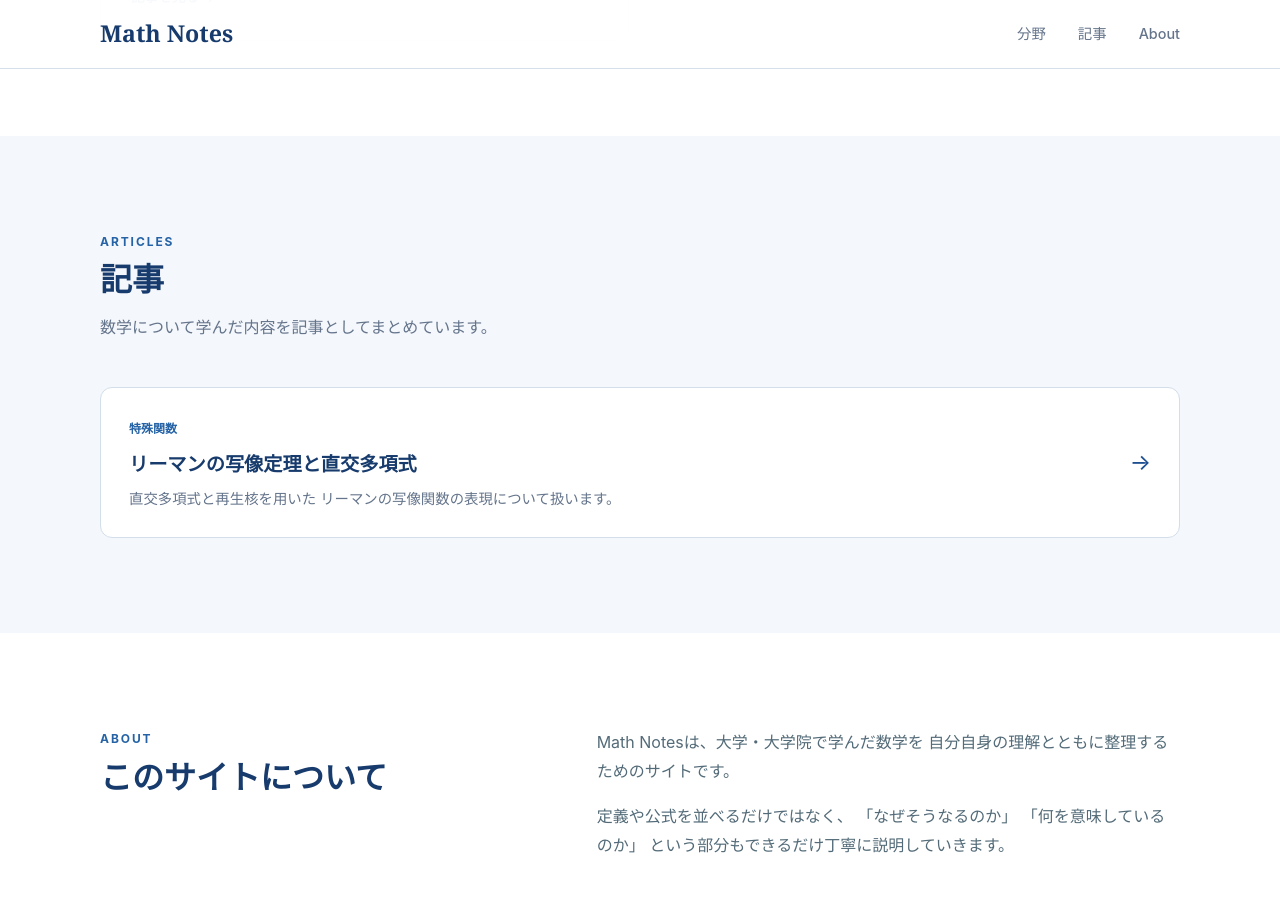
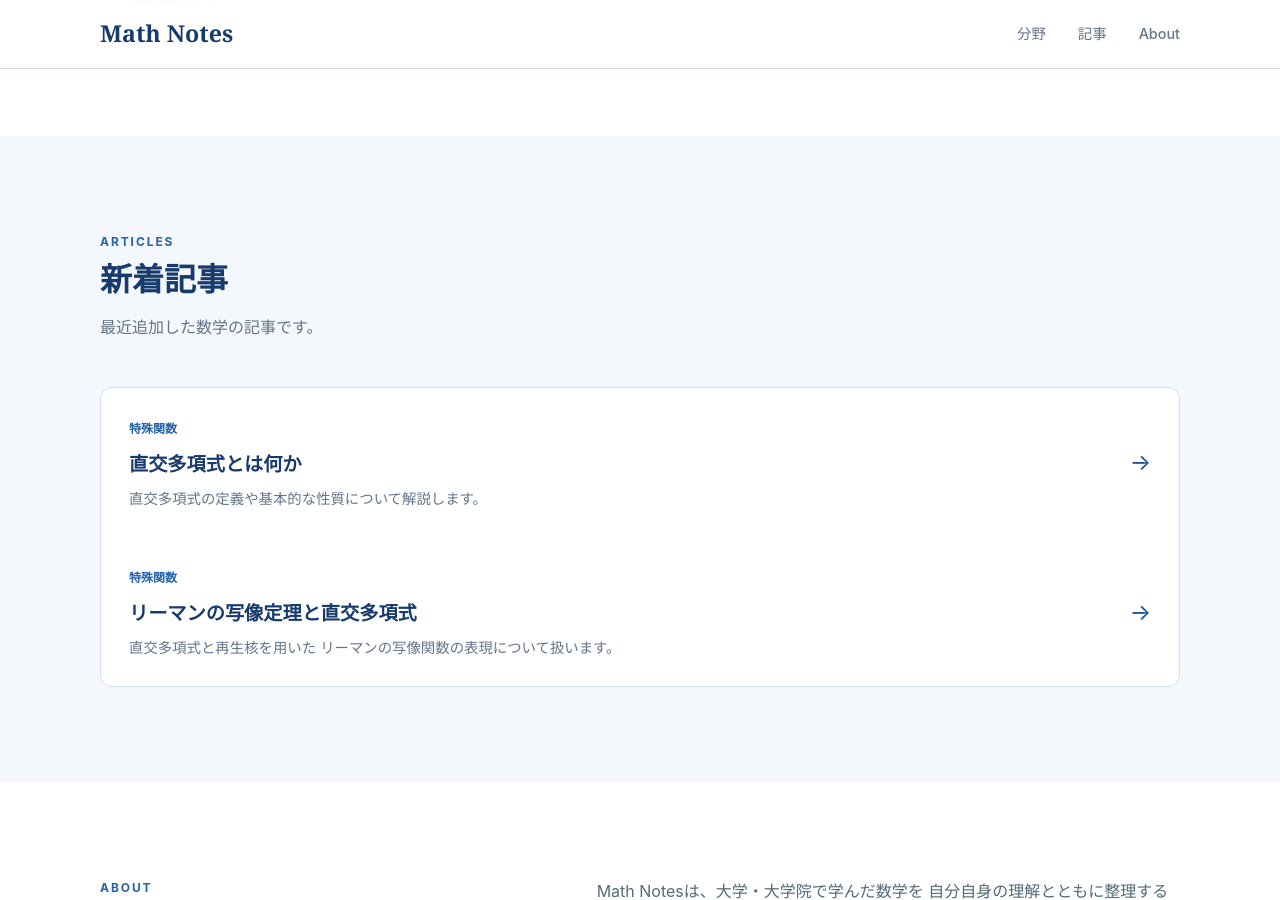
Before and after one commit to koukano/koukano.github.io, a Jekyll site: the page index.html, which Jekyll copies as it is, in a window 1280 px wide and 900 px high, scrolled down 1442 px. Built offline with Jekyll 4.4.1, drawn with Linux system fonts in a browser that asks for light colours.

Commit message:
Update index.html

```diff
--- a/index.html
+++ b/index.html
@@ -22,7 +22,6 @@
   >
 </head>
 
-
 <body>
 
   <!-- ==============================
@@ -39,7 +38,6 @@
       >
         Math Notes
       </a>
-
 
       <nav class="nav">
 
@@ -60,7 +58,6 @@
     </div>
 
   </header>
-
 
 
   <!-- ==============================
@@ -98,7 +95,6 @@
   </section>
 
 
-
   <!-- ==============================
        分野
   ============================== -->
@@ -211,15 +203,13 @@
 
       </a>
 
-
     </div>
 
   </section>
 
 
-
   <!-- ==============================
-       記事
+       新着記事
   ============================== -->
 
   <section
@@ -236,24 +226,57 @@
         </p>
 
         <h2>
-          記事
+          新着記事
         </h2>
 
         <p>
-          数学について学んだ内容を記事としてまとめています。
+          最近追加した数学の記事です。
         </p>
 
       </div>
 
 
+      <div class="article-list">
 
-      <div class="article-list">
+
+        <!-- 直交多項式とは何か -->
+
+        <a
+          href="special-functions/orthogonal-polynomials.html"
+          class="article-link"
+        >
+
+          <div class="article-item">
+
+            <div>
+
+              <span class="article-category">
+                特殊関数
+              </span>
+
+              <h3>
+                直交多項式とは何か
+              </h3>
+
+              <p>
+                直交多項式の定義や基本的な性質について解説します。
+              </p>
+
+            </div>
+
+            <span class="article-arrow">
+              →
+            </span>
+
+          </div>
+
+        </a>
 
 
         <!-- リーマンの写像定理と直交多項式 -->
 
         <a
-          href="articles/riemann-mapping-orthogonal-polynomials.html"
+          href="special-functions/riemann-mapping-orthogonal-polynomials.html"
           class="article-link"
         >
 
@@ -292,7 +315,6 @@
   </section>
 
 
-
   <!-- ==============================
        About
   ============================== -->
@@ -316,7 +338,6 @@
 
       </div>
 
-
       <div class="about-text">
 
         <p>
@@ -336,7 +357,6 @@
     </div>
 
   </section>
-
 
 
   <!-- ==============================
@@ -359,7 +379,6 @@
 
   </footer>
 
-
 </body>
 
 </html>
```
Also changed, not shown: other parts of index.html (+3 -7 lines).
